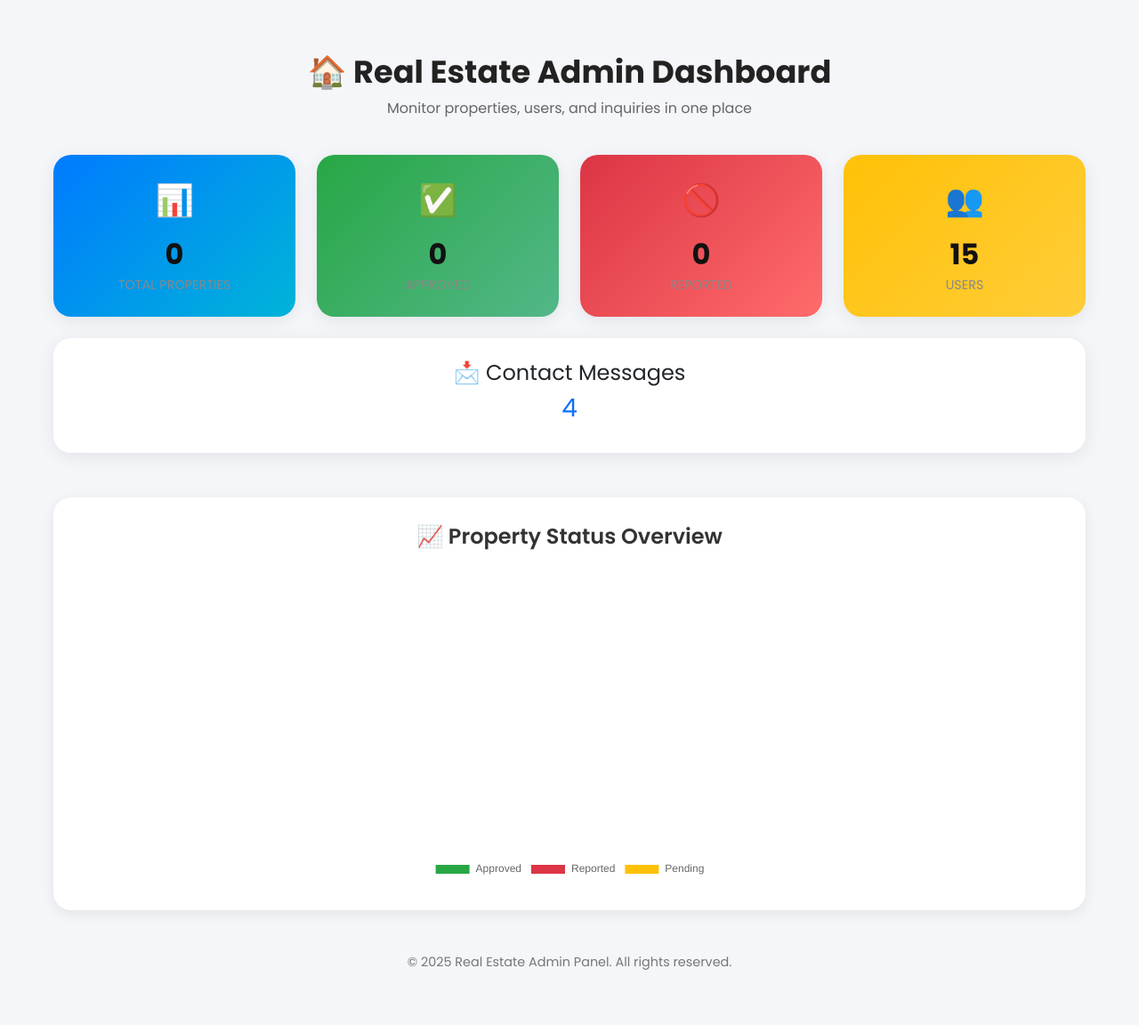
After one commit to shitalnb11/realestate11, a Django app: page /admin_dashboard/ in a window 1280 px wide. The commit adds this page. Shown: the whole page at 89% size. Run offline with Django 5.2, Linux system fonts and the light colour scheme; a user stored in the database is signed in; data comes from the database, SQL or seed files in the repository; parts of the project's set-up code (start-up, migrations or seed data) failed here and were passed over.

Commit message:
adding admin pannel

```diff
--- /dev/null
+++ b/accounts/urls.py
@@ -0,0 +1,11 @@
+from django.urls import path
+from . import views
+
+urlpatterns = [
+    path('admin_dashboard/', views.admin_dashboard, name='admin_dashboard_alt'),
+    path('properties/', views.properties, name='properties'),
+    path('add-property/', views.add_property, name='add_property'),
+    path('contact/', views.contact, name='contact'),
+    path('register/', views.register, name='register'),
+    path('login/', views.user_login, name='login'),
+]
--- a/accounts/views.py
+++ b/accounts/views.py
@@ -6,6 +6,8 @@ from django.contrib.auth.decorators import login_required
 from .models import UserProfile, ContactMessage, Property
 from .forms import PropertyForm
 from django.http import HttpResponse
+from .models import Report
+from datetime import datetime
 
 
 # -----------------------------
@@ -155,3 +157,33 @@ def property_detail(request, property_id=None):
         property_obj = None
 
     return render(request, "property.html", {"property": property_obj})
+
+# -----------------------------
+# ADMIN DASHBOARD VIEW
+# -----------------------------
+
+
+@login_required(login_url="login")
+def admin_dashboard(request):
+    total_properties = Property.objects.count()
+    approved_properties = Property.objects.filter(is_approved=True).count()
+    reported_properties = Property.objects.filter(is_reported=True).count()
+    pending_properties = total_properties - (approved_properties + reported_properties)
+    total_users = User.objects.count()
+    total_messages = ContactMessage.objects.count()
+
+    context = {
+        "total_properties": total_properties,
+        "approved_properties": approved_properties,
+        "reported_properties": reported_properties,
+        "pending_properties": pending_properties,
+        "total_users": total_users,
+        "total_messages": total_messages,
+        "year": datetime.now().year
+    }
+    return render(request, "admin_dashboard.html", context)
+
+
+@login_required
+def profile(request):
+    return render(request, 'profile.html')
--- a/real_estate/urls.py
+++ b/real_estate/urls.py
@@ -4,9 +4,11 @@ from django.contrib.auth import views as auth_views
 from accounts import views
 from django.conf import settings
 from django.conf.urls.static import static
+from django.urls import path, include
 
 urlpatterns = [
     path('admin/', admin.site.urls),
+    path('', include('accounts.urls')),
     path('', views.home, name='home'),
     path('contact/', views.contact, name='contact'),
     path('properties/', views.properties, name='properties'),
@@ -15,6 +17,7 @@ urlpatterns = [
     path('login/', views.user_login, name='login'),
     path('logout/', auth_views.LogoutView.as_view(next_page='home'), name='logout'),
     path('register/', views.register, name='register'),
+    path('profile/', views.profile, name='profile'),
 
     # Password Reset
     path('password_reset/', auth_views.PasswordResetView.as_view(
--- /dev/null
+++ b/templates/admin_dashboard.html
@@ -0,0 +1,234 @@
+<!DOCTYPE html>
+<html lang="en">
+<head>
+  <meta charset="UTF-8" />
+  <meta name="viewport" content="width=device-width, initial-scale=1.0" />
+  <title>Admin Dashboard | Real Estate</title>
+
+  <!-- Bootstrap CSS -->
+  <link href="https://cdn.jsdelivr.net/npm/bootstrap@5.3.3/dist/css/bootstrap.min.css" rel="stylesheet" />
+
+  <!-- Google Fonts -->
+  <link href="https://fonts.googleapis.com/css2?family=Poppins:wght@400;600;700&display=swap" rel="stylesheet">
+
+  <!-- Chart.js -->
+  <script src="https://cdn.jsdelivr.net/npm/chart.js"></script>
+
+  <style>
+    body {
+      background: #f4f6f9;
+      font-family: 'Poppins', sans-serif;
+    }
+
+    .dashboard-container {
+      max-width: 1200px;
+      margin: 40px auto;
+      padding: 20px;
+    }
+
+    .dashboard-header {
+      text-align: center;
+      margin-bottom: 40px;
+    }
+
+    .dashboard-header h1 {
+      font-weight: 700;
+      color: #222;
+      font-size: 2.2rem;
+    }
+
+    .dashboard-header p {
+      color: #666;
+      font-size: 1rem;
+    }
+
+    /* --- Cards --- */
+    .stat-card {
+      background: #fff;
+      border: none;
+      border-radius: 20px;
+      box-shadow: 0 4px 20px rgba(0,0,0,0.08);
+      transition: all 0.3s ease;
+      padding: 25px 15px;
+      text-align: center;
+    }
+
+    .stat-card:hover {
+      transform: translateY(-5px);
+      box-shadow: 0 6px 25px rgba(0,0,0,0.12);
+    }
+
+    .stat-icon {
+      font-size: 35px;
+      margin-bottom: 10px;
+    }
+
+    .stat-value {
+      font-size: 2rem;
+      font-weight: 700;
+      color: #111;
+    }
+
+    .stat-label {
+      font-size: 0.9rem;
+      text-transform: uppercase;
+      color: #888;
+    }
+
+    .bg-gradient-blue {
+      background: linear-gradient(135deg, #007bff, #00b4d8);
+      color: white;
+    }
+
+    .bg-gradient-green {
+      background: linear-gradient(135deg, #28a745, #52b788);
+      color: white;
+    }
+
+    .bg-gradient-red {
+      background: linear-gradient(135deg, #dc3545, #ff6b6b);
+      color: white;
+    }
+
+    .bg-gradient-yellow {
+      background: linear-gradient(135deg, #ffc107, #ffcd39);
+      color: white;
+    }
+
+    .chart-section {
+      background: #fff;
+      border-radius: 20px;
+      padding: 30px;
+      margin-top: 50px;
+      box-shadow: 0 4px 15px rgba(0,0,0,0.08);
+    }
+
+    .chart-section h4 {
+      text-align: center;
+      font-weight: 600;
+      color: #333;
+      margin-bottom: 25px;
+    }
+
+    .chart-container {
+      width: 350px;
+      height: 350px;
+      margin: 0 auto;
+    }
+
+    footer {
+      text-align: center;
+      margin-top: 50px;
+      color: #777;
+      font-size: 0.9rem;
+    }
+
+    @media (max-width: 768px) {
+      .chart-container {
+        width: 280px;
+        height: 280px;
+      }
+    }
+  </style>
+</head>
+
+<body>
+  <div class="dashboard-container">
+    <!-- Header -->
+    <div class="dashboard-header">
+      <h1>🏠 Real Estate Admin Dashboard</h1>
+      <p>Monitor properties, users, and inquiries in one place</p>
+    </div>
+
+    <!-- Stat Cards -->
+    <div class="row g-4">
+      <div class="col-md-3 col-6">
+        <div class="stat-card bg-gradient-blue">
+          <div class="stat-icon">📊</div>
+          <div class="stat-value">{{ total_properties }}</div>
+          <div class="stat-label">Total Properties</div>
+        </div>
+      </div>
+      <div class="col-md-3 col-6">
+        <div class="stat-card bg-gradient-green">
+          <div class="stat-icon">✅</div>
+          <div class="stat-value">{{ approved_properties }}</div>
+          <div class="stat-label">Approved</div>
+        </div>
+      </div>
+      <div class="col-md-3 col-6">
+        <div class="stat-card bg-gradient-red">
+          <div class="stat-icon">🚫</div>
+          <div class="stat-value">{{ reported_properties }}</div>
+          <div class="stat-label">Reported</div>
+        </div>
+      </div>
+      <div class="col-md-3 col-6">
+        <div class="stat-card bg-gradient-yellow">
+          <div class="stat-icon">👥</div>
+          <div class="stat-value">{{ total_users }}</div>
+          <div class="stat-label">Users</div>
+        </div>
+      </div>
+    </div>
+
+    <!-- Contact Messages -->
+    <div class="row mt-4">
+      <div class="col-md-12">
+        <div class="stat-card text-dark">
+          <h4>📩 Contact Messages</h4>
+          <h3 class="mt-2 text-primary">{{ total_messages }}</h3>
+        </div>
+      </div>
+    </div>
+
+    <!-- Chart Section -->
+    <div class="chart-section">
+      <h4>📈 Property Status Overview</h4>
+      <div class="chart-container">
+        <canvas id="propertyChart"></canvas>
+      </div>
+    </div>
+
+    <!-- Footer -->
+    <footer class="mt-5">
+      © {{ year }} Real Estate Admin Panel. All rights reserved.
+    </footer>
+  </div>
+
+  <!-- Chart JS Script -->
+  <script>
+    const ctx = document.getElementById('propertyChart').getContext('2d');
+
+    const approved = ('{{ approved_properties|default:0 }}');
+    const reported = ('{{ reported_properties|default:0 }}');
+    const pending = ('{{ pending_properties|default:0 }}');
+
+    new Chart(ctx, {
+      type: 'doughnut',
+      data: {
+        labels: ['Approved', 'Reported', 'Pending'],
+        datasets: [{
+          label: 'Properties',
+          data: [approved, reported, pending],
+          backgroundColor: ['#28a745', '#dc3545', '#ffc107'],
+          borderColor: '#fff',
+          borderWidth: 2,
+          hoverOffset: 10
+        }]
+      },
+      options: {
+        responsive: true,
+        maintainAspectRatio: false,
+        plugins: {
+          legend: { position: 'bottom' },
+          tooltip: { enabled: true }
+        }
+      }
+    });
+  </script>
+
+  <!-- Bootstrap JS -->
+  <script src="https://cdn.jsdelivr.net/npm/bootstrap@5.3.3/dist/js/bootstrap.bundle.min.js"></script>
+</body>
+</html>
--- a/templates/contact.html
+++ b/templates/contact.html
@@ -12,7 +12,7 @@
  <link rel="icon" type="image/png" sizes="32x32" href="{% static 'img/COMPANY22.PNG' %}">
   <!-- Custom CSS -->
   <link rel="stylesheet" href="{% static 'css/contact.css' %}">
-  <link rel="stylesheet" href="{% static 'css/nav.css' %}">
+  <!-- <link rel="stylesheet" href="{% static 'css/nav.css' %}"> -->
 </head>
 
 <body>
```
Also changed, not shown: accounts/admin.py (+41 -7 lines), accounts/models.py (+16 -1 lines), real_estate/settings.py (+7 -7 lines), static/css/contact.css (+33 -0 lines), static/css/style.css (+32 -0 lines), templates/profile.html (added, +114 -0 lines), accounts/migrations/0009_property_is_approved_property_is_reported_and_more.py (added).
